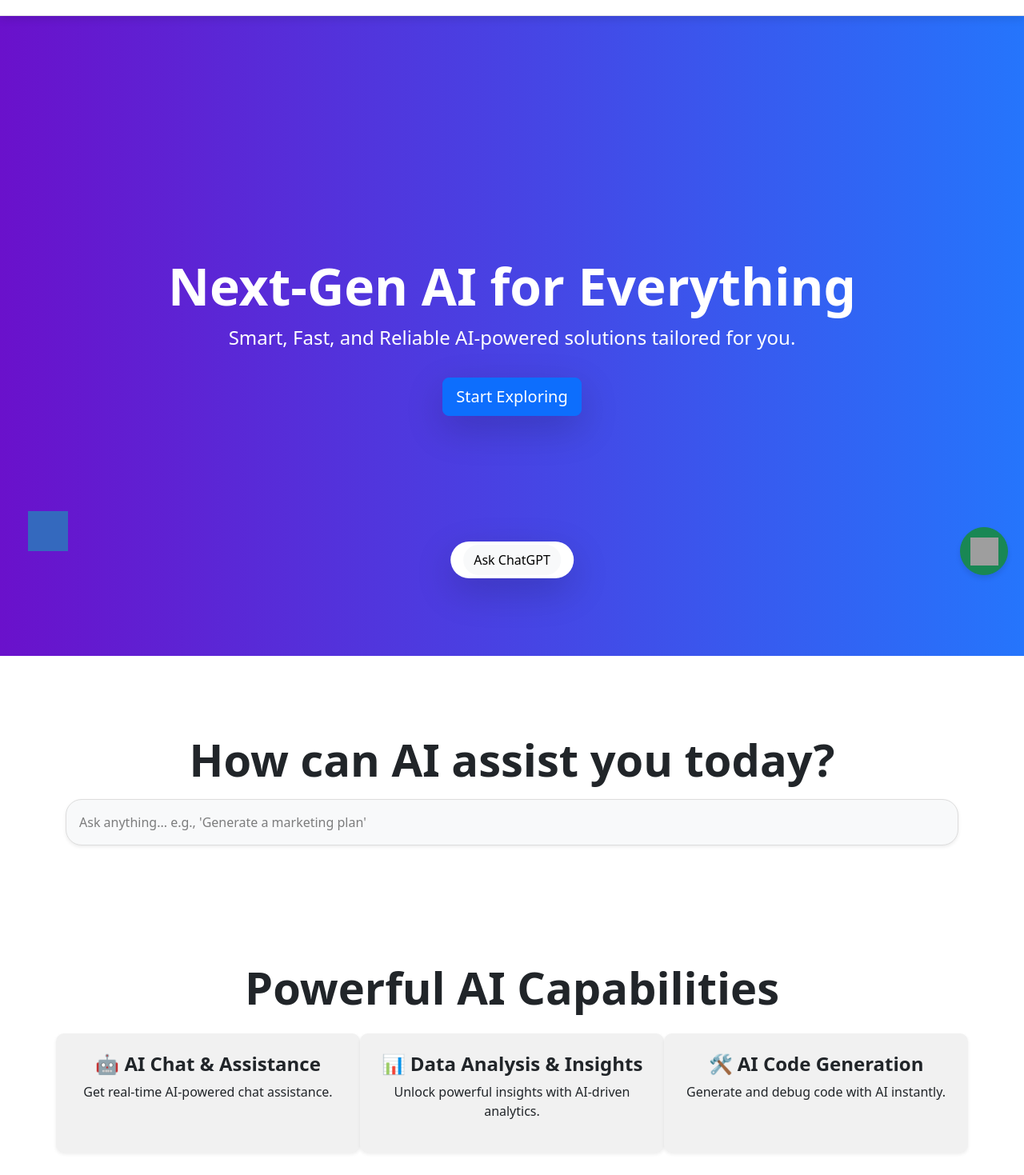
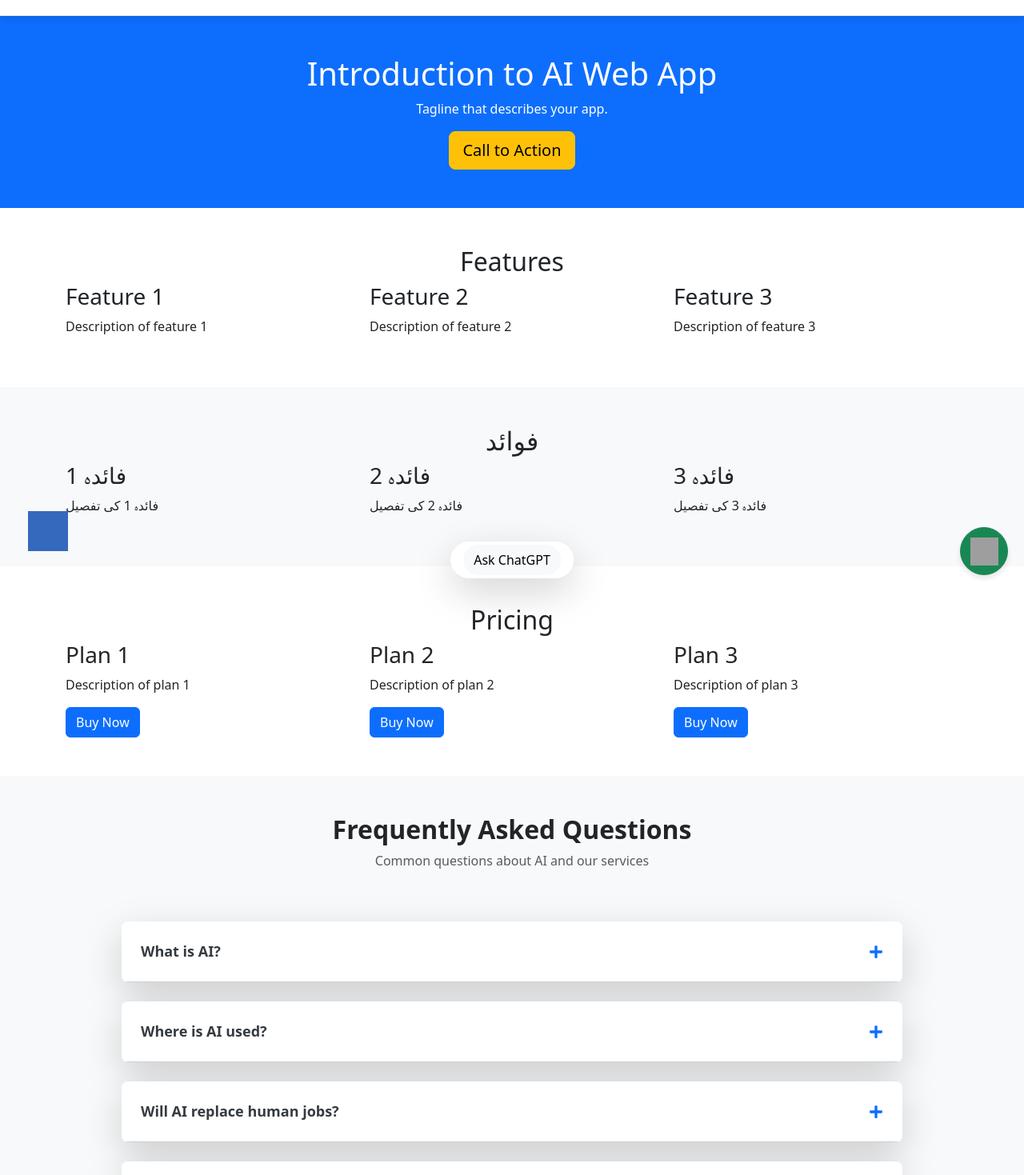
Before and after one commit to youlook335/AI-Web-App, a React (Vite) app: page / in a window 1280 px wide. Shown: the part 61-1530 px from the top of the page at 80% size. Built offline with nearby package versions, Linux system fonts and the light colour scheme; grey boxes are pictures that could not be loaded.

Commit message:
Faqs Complete

```diff
--- /dev/null
+++ b/src/component/First/Benefits.jsx
@@ -0,0 +1,32 @@
+import React from 'react';
+import 'bootstrap/dist/css/bootstrap.min.css';
+
+function Benefits() {
+  return (
+    <section className="benefits py-5 bg-light">
+      <div className="container">
+        <div className="row">
+          <div className="col-md-12 text-center">
+            <h2>فوائد</h2>
+          </div>
+        </div>
+        <div className="row">
+          <div className="col-md-4">
+            <h3>فائدہ 1</h3>
+            <p>فائدہ 1 کی تفصیل</p>
+          </div>
+          <div className="col-md-4">
+            <h3>فائدہ 2</h3>
+            <p>فائدہ 2 کی تفصیل</p>
+          </div>
+          <div className="col-md-4">
+            <h3>فائدہ 3</h3>
+            <p>فائدہ 3 کی تفصیل</p>
+          </div>
+        </div>
+      </div>
+    </section>
+  );
+}
+
+export default Benefits;
--- /dev/null
+++ b/src/component/First/FAQ.jsx
@@ -0,0 +1,58 @@
+import React, { useState } from 'react';
+import 'bootstrap/dist/css/bootstrap.min.css';
+import { FaPlus, FaMinus } from 'react-icons/fa';
+
+function FAQ() {
+  const [openIndex, setOpenIndex] = useState(null);
+
+  const toggleAnswer = (index) => {
+    setOpenIndex(openIndex === index ? null : index);
+  };
+
+  const faqs = [
+    { question: "What is AI?", answer: "AI (Artificial Intelligence) is a technology that enables computers to solve problems and make decisions similar to human intelligence." },
+    { question: "Where is AI used?", answer: "AI is used in various fields such as healthcare, e-commerce, automation systems, chatbots, and data analysis." },
+    { question: "Will AI replace human jobs?", answer: "AI can automate some traditional jobs, but it also creates new job opportunities and enhances human skills." },
+    { question: "How do our AI services work?", answer: "Our AI services are based on advanced algorithms and machine learning models, providing intelligent and fast solutions to users." },
+    { question: "What are the benefits of AI?", answer: "AI increases efficiency, reduces human errors, automates tasks, and enhances decision-making processes." },
+    { question: "What are the risks of AI?", answer: "AI risks include ethical concerns, data privacy issues, and potential biases in AI decision-making." },
+    { question: "How can AI improve customer service?", answer: "AI-powered chatbots and virtual assistants can provide instant support, personalize customer experiences, and handle large volumes of queries efficiently." },
+    { question: "Is AI safe?", answer: "AI is generally safe when developed responsibly, with ethical guidelines and security measures in place to prevent misuse." }
+  ];
+
+  return (
+    <section className="faq py-5" style={{ backgroundColor: '#f8f9fa' }}>
+      <div className="container" style={{ maxWidth: '1000px' }}>
+        <div className="row">
+          <div className="col-md-12 text-center mb-5">
+            <h2 className="fw-bold text-dark">Frequently Asked Questions</h2>
+            <p className="text-muted">Common questions about AI and our services</p>
+          </div>
+        </div>
+        <div className="row">
+          <div className="col-12">
+            {faqs.map((faq, index) => (
+              <div key={index} className="card mb-4 border-0 shadow-lg rounded-3" style={{ overflow: 'hidden' }}>
+                <div
+                  className="card-header d-flex justify-content-between align-items-center bg-white p-4"
+                  onClick={() => toggleAnswer(index)}
+                  style={{ cursor: 'pointer', fontSize: '18px', fontWeight: 'bold', color: '#343a40' }}
+                >
+                  {faq.question}
+                  {openIndex === index ? <FaMinus className="text-primary" /> : <FaPlus className="text-primary" />}
+                </div>
+                {openIndex === index && (
+                  <div className="card-body bg-light p-4" style={{ fontSize: '16px', color: '#495057' }}>
+                    {faq.answer}
+                  </div>
+                )}
+              </div>
+            ))}
+          </div>
+        </div>
+      </div>
+    </section>
+  );
+}
+
+export default FAQ;
--- /dev/null
+++ b/src/component/First/Features.jsx
@@ -0,0 +1,32 @@
+import React from 'react';
+import 'bootstrap/dist/css/bootstrap.min.css';
+
+function Features() {
+  return (
+    <section className="features py-5">
+      <div className="container">
+        <div className="row">
+          <div className="col-md-12 text-center">
+            <h2>Features</h2>
+          </div>
+        </div>
+        <div className="row">
+          <div className="col-md-4">
+            <h3>Feature 1</h3>
+            <p>Description of feature 1</p>
+          </div>
+          <div className="col-md-4">
+            <h3>Feature 2</h3>
+            <p>Description of feature 2</p>
+          </div>
+          <div className="col-md-4">
+            <h3>Feature 3</h3>
+            <p>Description of feature 3</p>
+          </div>
+        </div>
+      </div>
+    </section>
+  );
+}
+
+export default Features;
--- /dev/null
+++ b/src/component/First/HeroSection.jsx
@@ -0,0 +1,20 @@
+import React from 'react';
+import 'bootstrap/dist/css/bootstrap.min.css';
+
+function HeroSection() {
+  return (
+    <section className="hero bg-primary text-white py-5">
+      <div className="container">
+        <div className="row">
+          <div className="col-md-12 text-center">
+            <h1>Introduction to AI Web App</h1>
+            <p className="tagline">Tagline that describes your app.</p>
+            <button className="cta-button btn btn-lg btn-warning">Call to Action</button>
+          </div>
+        </div>
+      </div>
+    </section>
+  );
+}
+
+export default HeroSection;
--- /dev/null
+++ b/src/component/First/Pricing.jsx
@@ -0,0 +1,35 @@
+import React from 'react';
+import 'bootstrap/dist/css/bootstrap.min.css';
+
+function Pricing() {
+  return (
+    <section className="pricing py-5">
+      <div className="container">
+        <div className="row">
+          <div className="col-md-12 text-center">
+            <h2>Pricing</h2>
+          </div>
+        </div>
+        <div className="row">
+          <div className="col-md-4">
+            <h3>Plan 1</h3>
+            <p>Description of plan 1</p>
+            <button className="btn btn-primary">Buy Now</button>
+          </div>
+          <div className="col-md-4">
+            <h3>Plan 2</h3>
+            <p>Description of plan 2</p>
+            <button className="btn btn-primary">Buy Now</button>
+          </div>
+          <div className="col-md-4">
+            <h3>Plan 3</h3>
+            <p>Description of plan 3</p>
+            <button className="btn btn-primary">Buy Now</button>
+          </div>
+        </div>
+      </div>
+    </section>
+  );
+}
+
+export default Pricing;
--- a/src/component/Home.jsx
+++ b/src/component/Home.jsx
@@ -1,26 +1,26 @@
-import React, { useState } from "react";
-import "bootstrap/dist/css/bootstrap.min.css";
-import "../Styles/Home.css"; // Custom CSS for modern styling
+import React, {useState} from "react";
+import HeroSection from "./First/HeroSection";
+import Features from "./First/Features";
+import Benefits from "./First/Benefits";
+import Pricing from "./First/Pricing";
+import FAQ from "./First/FAQ";
+// import "../Styles/Home.css";
 
 const Home = () => {
-  const [darkMode, setDarkMode] = useState(false);
-
-  const toggleDarkMode = () => {
-    setDarkMode(!darkMode);
+    return (
+        <>
+        <HeroSection/>
+        <Features/>
+        <Benefits/>
+        <Pricing/>
+        <FAQ/>
+        </>
+    );
 };
 
-  return (
-    <div className={darkMode ? "dark-mode" : "light-mode"}>
+export default Home;
 
-
-      {/* Hero Section */}
-      <header className="hero-section d-flex flex-column align-items-center justify-content-center text-center text-white">
-        <h1 className="hero-title display-1 fw-bold">Next-Gen AI for Everything</h1>
-        <p className="hero-subtitle lead">Smart, Fast, and Reliable AI-powered solutions tailored for you.</p>
-        <button className="btn btn-primary btn-lg mt-3 shadow-lg">Start Exploring</button>
-      </header>
-
-      {/* Interactive Search Section */}
+{/* <Hero/>
     <section className="container search-section text-center my-5 py-5">
         <h2 className="display-4 fw-bold">How can AI assist you today?</h2>
         <input
@@ -29,8 +29,6 @@
             placeholder="Ask anything... e.g., 'Generate a marketing plan'"
         />
     </section>
-
-      {/* AI Features Section */}
     <section className="container my-5 py-5 text-center">
         <h2 className="display-4 fw-bold">Powerful AI Capabilities</h2>
         <div className="row mt-4">
@@ -49,7 +47,6 @@
         </div>
     </section>
 
-      {/* AI Applications */}
     <section className="container my-5 py-5 text-center">
         <h2 className="display-4 fw-bold">AI Applications Across Industries</h2>
         <div className="row mt-4">
@@ -68,14 +65,12 @@
         </div>
     </section>
 
-      {/* AI Demo */}
     <section className="ai-demo-section text-center py-5 text-white">
         <h2 className="display-4 fw-bold">Try AI in Action</h2>
         <p className="lead">Experience real-time AI processing and responses.</p>
         <button className="btn btn-success btn-lg mt-3 shadow-lg">Start AI Demo</button>
     </section>
 
-      {/* Testimonials */}
     <section className="container my-5 py-5 text-center">
         <h2 className="display-4 fw-bold">What Our Users Say</h2>
         <div className="row mt-4">
@@ -92,9 +87,4 @@
                 <h5>- Alex Johnson, Entrepreneur</h5>
             </div>
         </div>
-      </section>
-    </div>
-  );
-};
-
-export default Home;
+    </section> */}
--- a/src/main.jsx
+++ b/src/main.jsx
@@ -16,9 +16,9 @@
             <Cursor />
             <Navbar />
             <ChatButton />
+            <App />
+            <Footer />
+            <Translater/>
             <WhatsAppButton/>
-            <App />
-            <Translater/>
-            <Footer />
         </BrowserRouter>
 );
```
Also changed, not shown: src/component/Hero.jsx (added, +15 -0 lines). Lines whose indentation alone changed are shown as unchanged.
